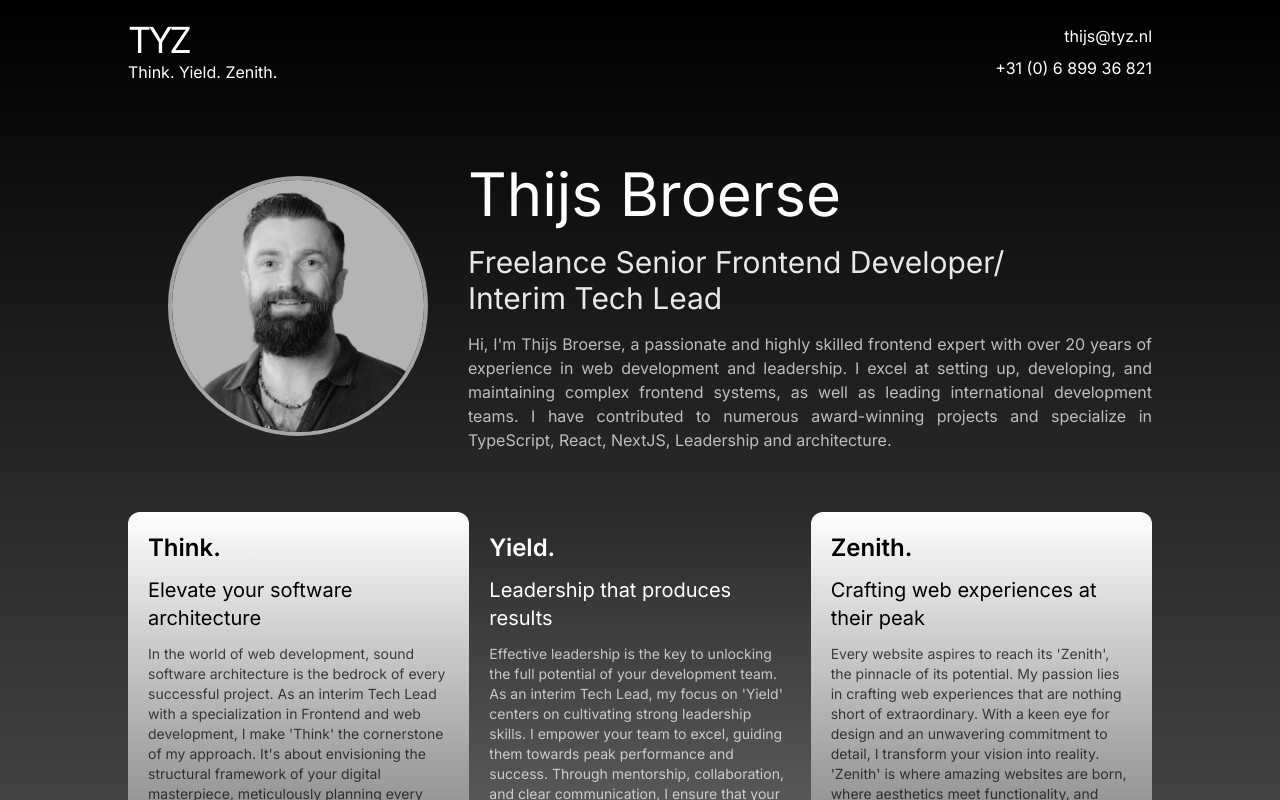
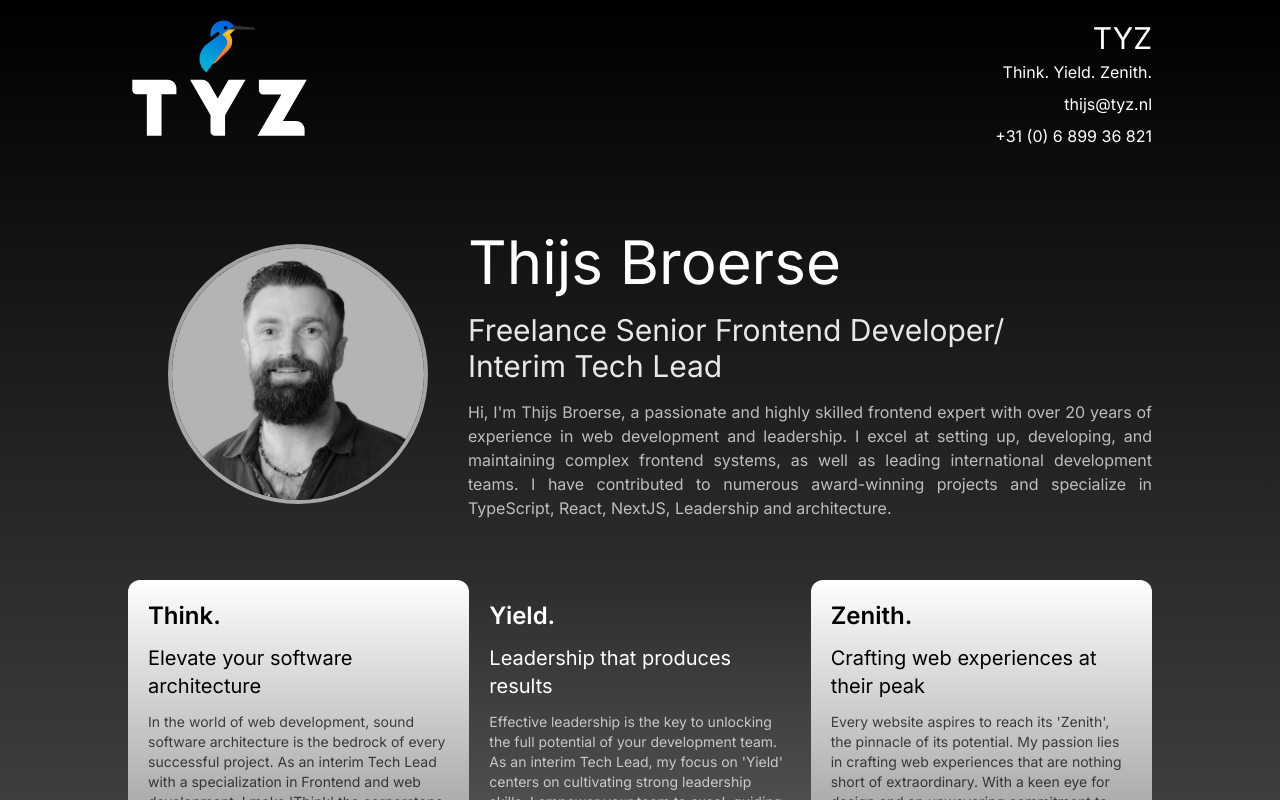
Before and after one commit to ThijsTyZ/tyz, a Next.js app: page / in a window 1280 px wide. Shown: the top 800 px of the page. Built offline with nearby package versions, Linux system fonts and the light colour scheme.

Commit message:
Add new logo

```diff
--- a/src/app/components/Header.tsx
+++ b/src/app/components/Header.tsx
@@ -1,15 +1,20 @@
 import Link from 'next/link';
 import { type ReactElement } from 'react';
+import { Logo } from '@/app/components/Logo';
 
 export function Header(): ReactElement {
   return (
     <header className="w-full flex flex-col items-center px-10 py-5 text-white">
       <div className="flex max-w-5xl w-full">
-        <Link className="w-1/2 hover:no-underline" href="/">
-          <h1 className="text-4xl tracking-[-.1em]">TYZ</h1>
-          <h3 className="max-sm:text-sm">Think. Yield. Zenith.</h3>
+        <Link
+          className="w-1/2 hover:no-underline max-sm:scale-75 max-sm:-translate-x-10 max-sm:-translate-y-4"
+          href="/"
+        >
+          <Logo />
         </Link>
-        <p className="w-1/2 text-right text-s leading-8">
+        <div className="w-1/2 text-right text-s leading-8 max-sm:text-sm">
+          <h1 className="text-3xl max-sm:text-xl">TYZ</h1>
+          <h3 className="">Think. Yield. Zenith.</h3>
           <a
             href="mailto:thijs@tyz.nl"
             title="Contact me by email on thijs@tyz.nl"
@@ -24,7 +29,7 @@ export function Header(): ReactElement {
           >
             +31 (0) 6 899 36 821
           </a>
-        </p>
+        </div>
       </div>
     </header>
   );
--- a/src/app/components/Hero.tsx
+++ b/src/app/components/Hero.tsx
@@ -3,7 +3,7 @@ import { type ReactElement } from 'react';
 
 export function Hero(): ReactElement {
   return (
-    <section className="max-w-5xl flex flex-col text-white lg:pl-10 py-10">
+    <section className="max-w-5xl flex flex-col text-white lg:pl-10 lg:py-10">
       <div className="max-lg:flex max-lg:flex-col max-lg:items-center">
         <Image
           src="/img/thijs.jpeg"
--- /dev/null
+++ b/src/app/components/Logo.tsx
@@ -0,0 +1,72 @@
+import { type ReactElement } from 'react';
+
+export type LogoProps = {
+  width?: number;
+  height?: number;
+};
+
+export function Logo({
+  width = 180,
+  height = width * (2 / 3),
+}: LogoProps): ReactElement {
+  return (
+    <svg
+      width={width}
+      height={height}
+      viewBox={`60 50 ${width} ${height + 20}`}
+      fill="none"
+      xmlns="http://www.w3.org/2000/svg"
+      role="img"
+    >
+      <title>TYZ</title>
+      <path
+        d="M50 119.695H91.46C96.98 119.695 101.46 124.175 101.46 129.695V136.765H84.13V185.095H66.98V136.765H55C52.24 136.765 50 134.525 50 131.765V119.695Z"
+        fill="#ffffff"
+      />
+      <path
+        d="M158.25 161.055V185.085H146.27C143.51 185.085 141.27 182.845 141.27 180.085V161.055L117.41 119.785H131.4C134.98 119.785 138.28 121.695 140.07 124.795L149.72 141.555L162.35 119.785H182.12L158.26 161.055H158.25Z"
+        fill="#ffffff"
+      />
+      <path
+        d="M225.78 167.935H241.03C246.53 167.935 251.03 172.435 251.03 177.935V185.085H196.08L223.86 137.015H202.74C199.98 137.015 197.74 134.775 197.74 132.015V119.775H253.56L225.78 167.925V167.935Z"
+        fill="#ffffff"
+      />
+      <path
+        d="M169.92 60.8154L165.11 56.0054L157.67 63.4454L158.08 63.8554C156.47 63.8754 154.87 64.4954 153.65 65.7254L148.35 71.0254L135.8 83.5754C131.6 87.7754 131.6 94.5954 135.8 98.7954C139.33 102.325 145.05 102.325 148.58 98.7954L162.67 84.7054C167.51 79.8654 167.88 72.2454 163.78 66.9754L169.94 60.8154H169.92Z"
+        fill="url(#paint0_linear_1_2)"
+      />
+      <path
+        d="M193.38 61.2154H161.03L166.12 56.3854L191.08 58.6954C192.38 58.8154 193.38 59.9054 193.38 61.2154Z"
+        fill="#333333"
+      />
+      <path
+        d="M156.94 68.5254L155.01 67.0254L168.51 56.5654C163.33 49.8854 153.73 48.6754 147.05 53.8454C142.08 57.6954 140.14 63.9954 141.6 69.7154L148.63 64.4154C149.52 63.7454 150.78 63.9254 151.45 64.8154C152.12 65.7054 151.94 66.9654 151.05 67.6454L134.51 80.1054L132.62 82.6054C125.82 91.5954 127.49 104.375 136.37 111.315L158.56 81.8654C161.79 77.7254 161.06 71.7554 156.92 68.5254H156.94ZM157.73 57.5654C158.62 56.8954 159.88 57.0754 160.56 57.9654C161.23 58.8554 161.05 60.1154 160.16 60.7854C159.27 61.4554 158 61.2754 157.33 60.3854C156.66 59.4954 156.84 58.2254 157.73 57.5554V57.5654Z"
+        fill="url(#paint1_linear_1_2)"
+      />
+      <defs>
+        <linearGradient
+          id="paint0_linear_1_2"
+          x1="148.1"
+          y1="87.9654"
+          x2="156.68"
+          y2="61.9754"
+          gradientUnits="userSpaceOnUse"
+        >
+          <stop stopColor="#FB712A" />
+          <stop offset="1" stopColor="#FCC715" />
+        </linearGradient>
+        <linearGradient
+          id="paint1_linear_1_2"
+          x1="160.35"
+          y1="53.3054"
+          x2="133.86"
+          y2="100.495"
+          gradientUnits="userSpaceOnUse"
+        >
+          <stop stopColor="#0061DF" />
+          <stop offset="1" stopColor="#00AED4" />
+        </linearGradient>
+      </defs>
+    </svg>
+  );
+}
--- a/src/app/page.tsx
+++ b/src/app/page.tsx
@@ -4,6 +4,7 @@ import ArticleBlock from '@/app/components/ArticleBlock';
 import { Cta } from '@/app/components/Cta';
 import { Hero } from '@/app/components/Hero';
 import { skills, recommendations, paths, articles } from '@/app/data/copy';
+import { Logo } from '@/app/components/Logo';
 
 export default function Home(): ReactElement {
   return (
@@ -75,6 +76,10 @@ export default function Home(): ReactElement {
         </div>
       </section>
       {/**/}
+
+      <section className="p-5 mt-4">
+        <Logo />
+      </section>
 
       {/* Portfolio */}
       <section className="p-5 w-full mt-4 bg-gradient-to-r lg:bg-gradient-to-b from-[rgba(0,0,0,0.4)] to-transparent rounded-xl text-white text-sm">
```
